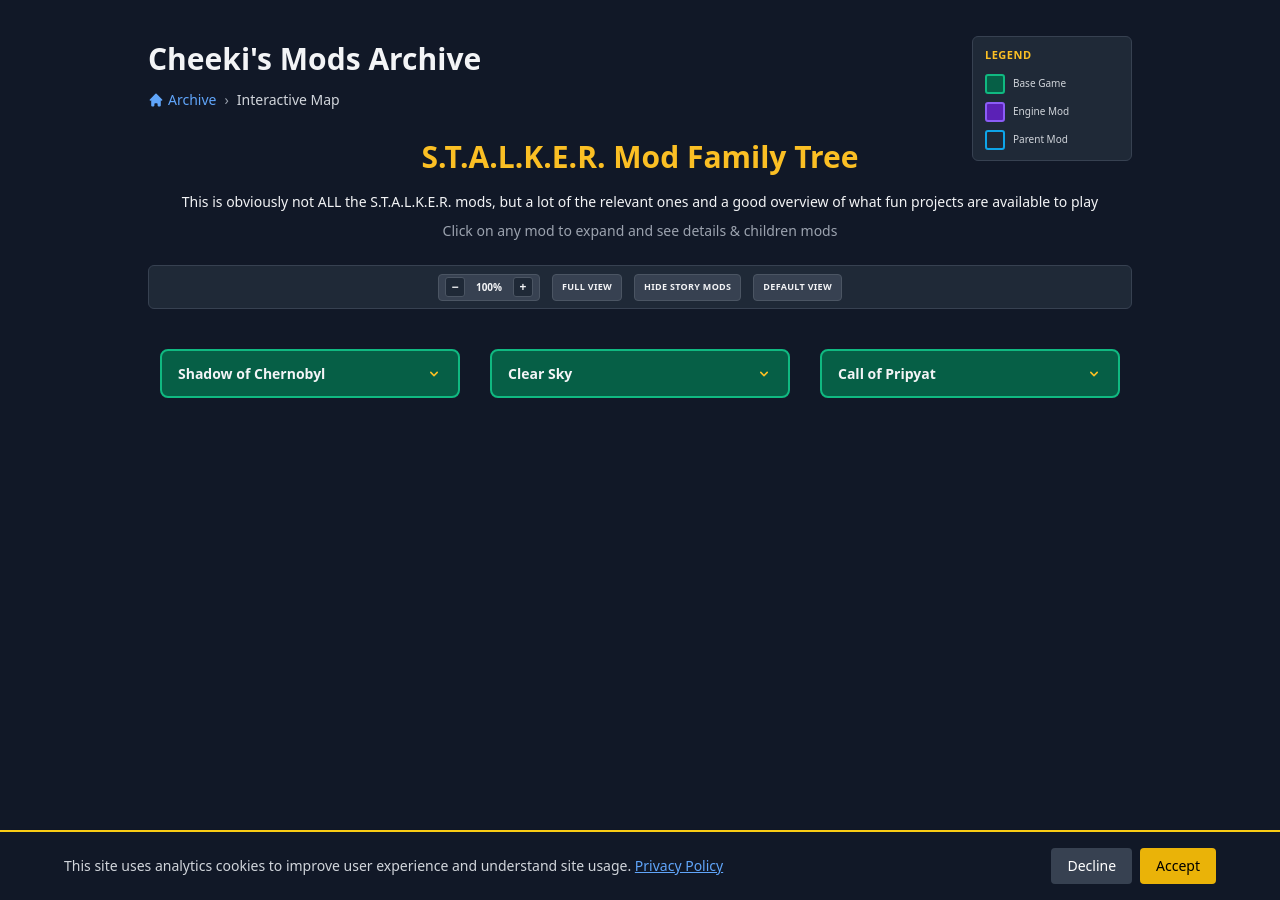
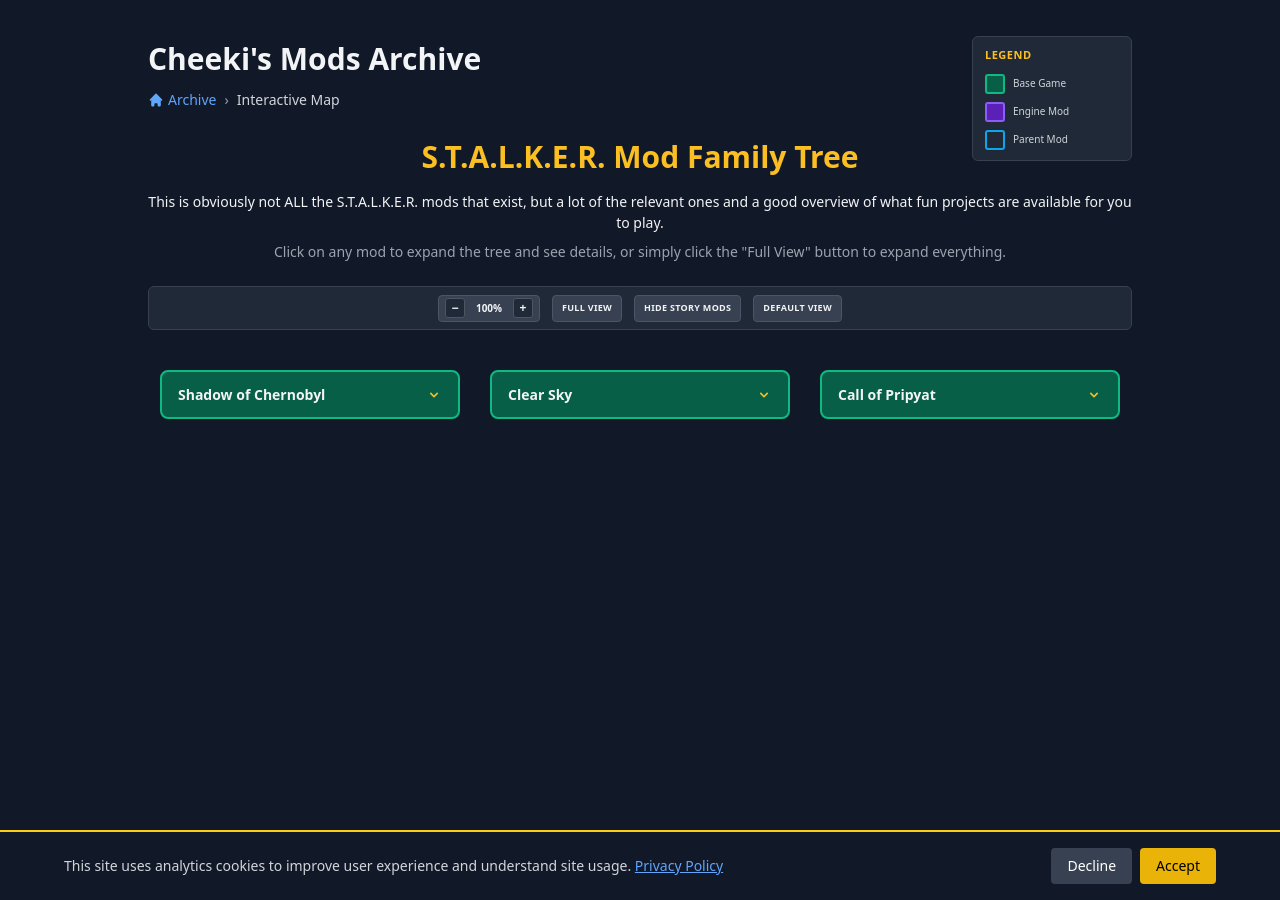
Before and after one commit to Cheekitos/CSMA-Test, a Jekyll site: the page built from stalker-map.html, in a window 1280 px wide. Built offline with Jekyll 4.4.1, drawn with Linux system fonts in a browser that asks for light colours; nearby versions of some CDN libraries.

Commit message:
Update stalker-map.html

```diff
--- a/stalker-map.html
+++ b/stalker-map.html
@@ -48,8 +48,8 @@
   </nav>
 
   <h1 class="page-title">S.T.A.L.K.E.R. Mod Family Tree</h1>
-  <p class="page-subtitle">This is obviously not ALL the S.T.A.L.K.E.R. mods, but a lot of the relevant ones and a good overview of what fun projects are available to play</p>
-  <p class="page-description">Click on any mod to expand and see details & children mods</p>
+  <p class="page-subtitle">This is obviously not ALL the S.T.A.L.K.E.R. mods that exist, but a lot of the relevant ones and a good overview of what fun projects are available for you to play.</p>
+  <p class="page-description">Click on any mod to expand the tree and see details, or simply click the "Full View" button to expand everything. </p>
 
   <div class="controls-bar">
     <div class="zoom-controls">
```
